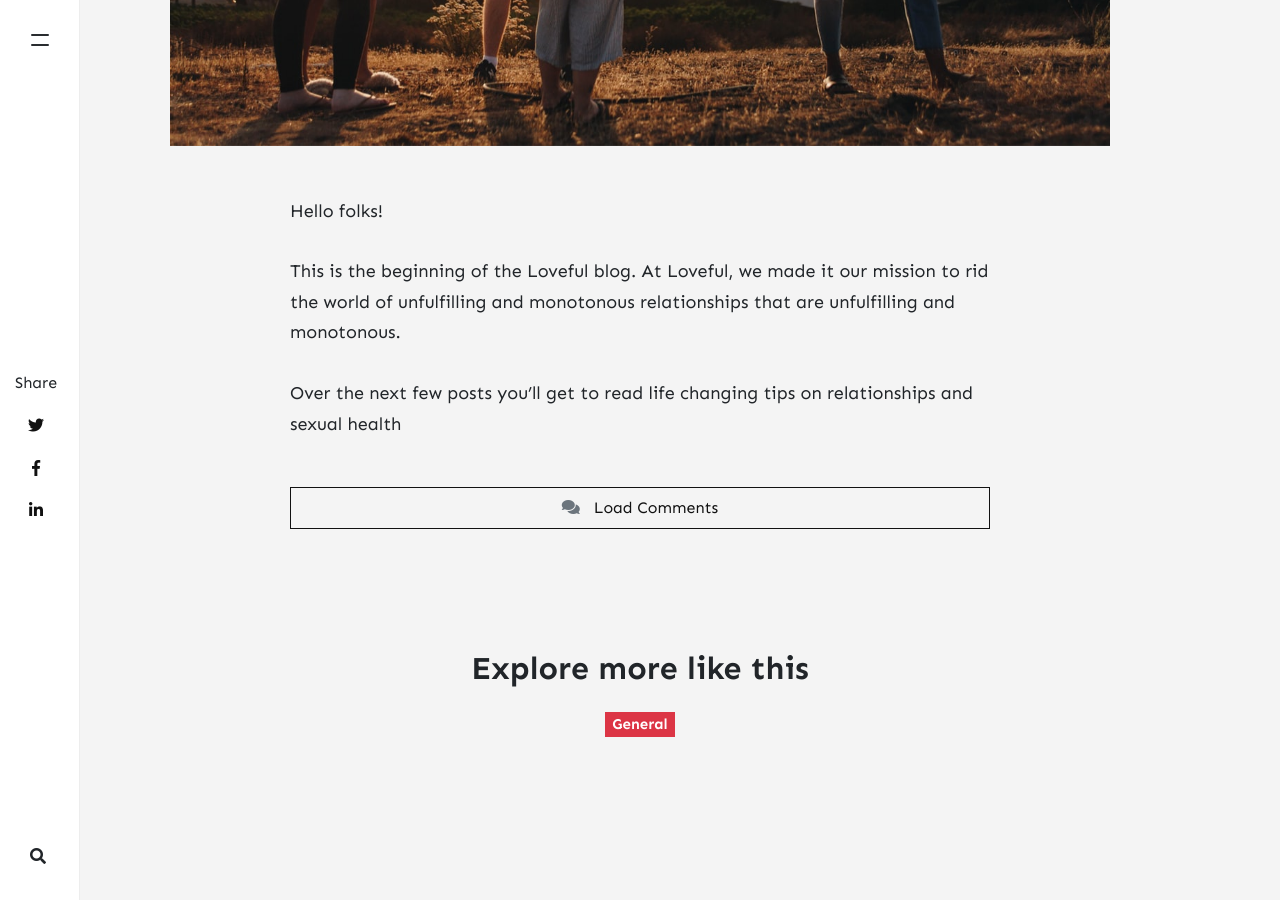
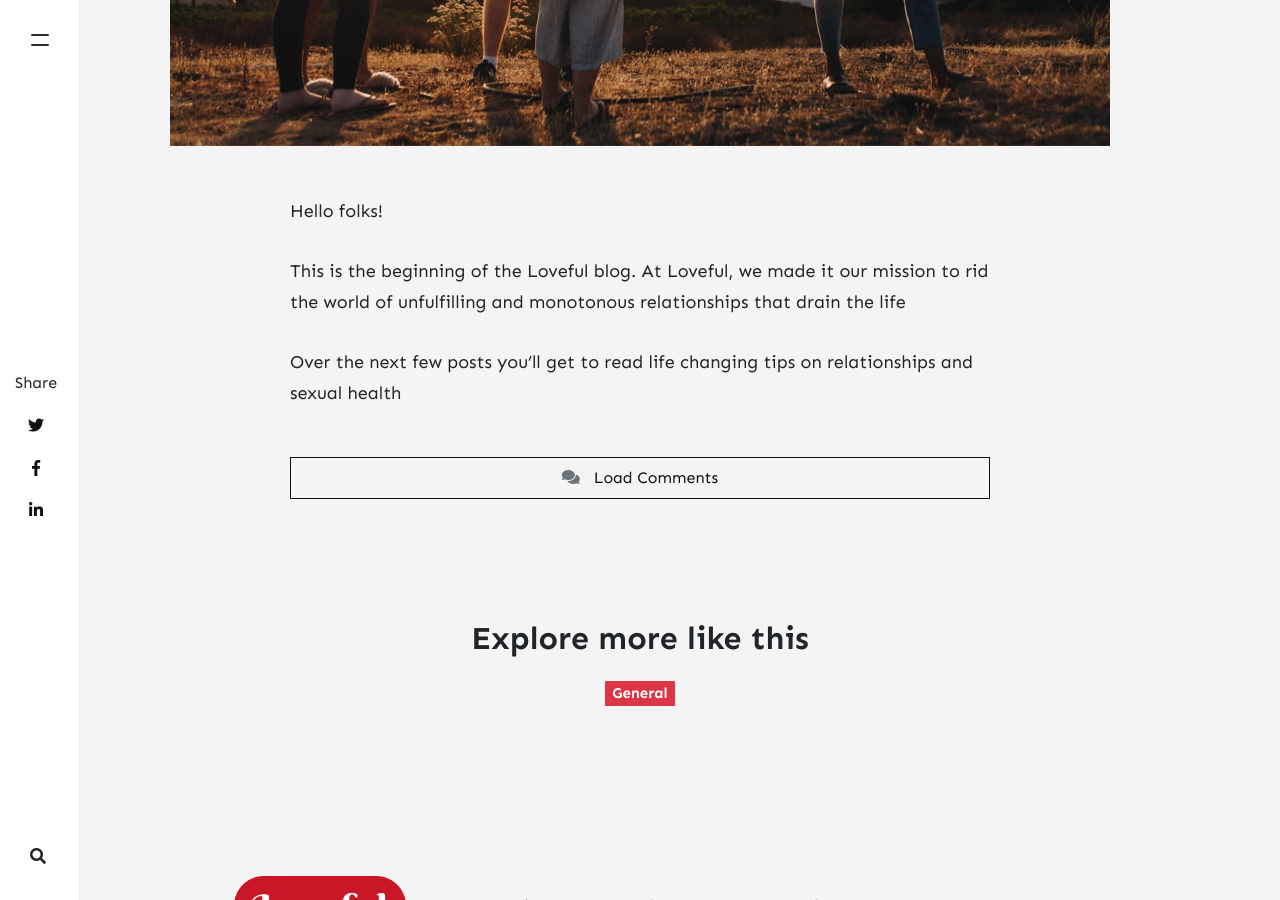
Before and after one commit to stackbit-projects/happy-zebra-28bc2, a Jekyll site: the page built from _posts/2021-09-01-welcome-to-loveful.md, in a window 1280 px wide and 900 px high, scrolled down 847 px. Built offline with Jekyll 4.4.1, drawn with Linux system fonts in a browser that asks for light colours; nearby versions of some CDN libraries; comment, search, counter and statistics services are not loaded.

Commit message:
2021-09-01-welcome-to-loveful.md: changed

```diff
--- a/_posts/2021-09-01-welcome-to-loveful.md
+++ b/_posts/2021-09-01-welcome-to-loveful.md
@@ -9,6 +9,6 @@
 
 Hello folks!
 
-This is the beginning of the Loveful blog. At Loveful, we made it our mission to rid the world of unfulfilling and monotonous relationships that are unfulfilling and monotonous.
+This is the beginning of the Loveful blog. At Loveful, we made it our mission to rid the world of unfulfilling and monotonous relationships that drain the life
 
 Over the next few posts you'll get to read life changing tips on relationships and sexual health
```
